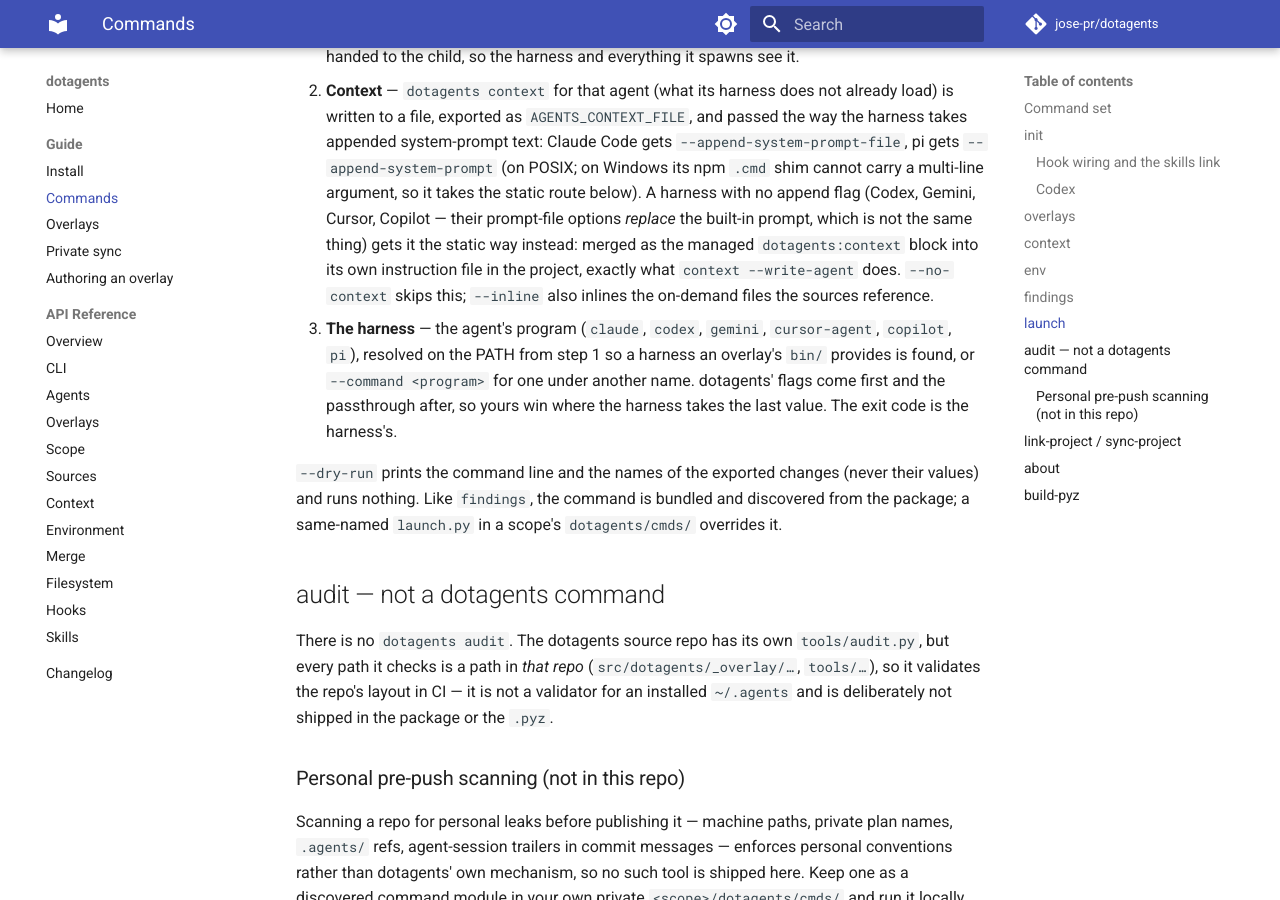
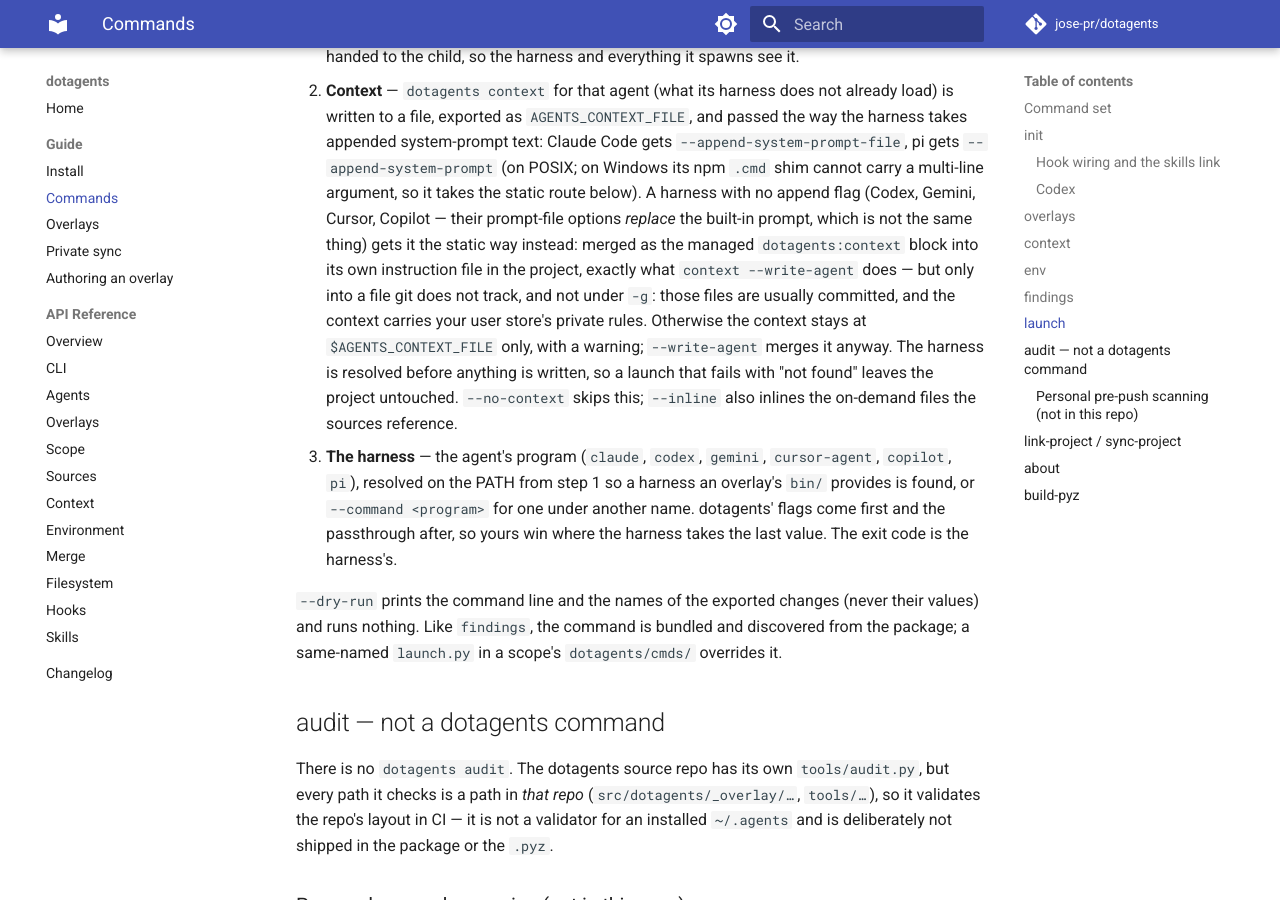
Before and after one commit to jose-pr/dotagents, an MkDocs documentation site: the page built from docs/guide/commands.md, in a window 1280 px wide and 900 px high, scrolled down 6622 px. Built offline with MkDocs 1.6.1 and Material for MkDocs 9.7.7, drawn with Linux system fonts in a browser that asks for light colours; comment, search, counter and statistics services are not loaded; some of the changed text lies outside the part shown.

Commit message:
docs: when launch merges the context into an instruction file

```diff
--- a/docs/guide/commands.md
+++ b/docs/guide/commands.md
@@ -150,7 +150,8 @@ dotagents context --write-agent --agents codex # merge a managed block into <pro
 
 - `[output]` — positional destination. Default `-` (stdout); a path writes that file.
 - `--write-agent` — merge the context into each agent's own instruction file under
-  the project root, as a managed `dotagents:context` block refreshed in place:
+  the project root (not with `-g`), as a managed `dotagents:context` block refreshed
+  in place:
   Claude `.claude/CLAUDE.md`, Codex `AGENTS.md`, Gemini `GEMINI.md`, Cursor
   `.cursorrules`, Copilot `.github/copilot-instructions.md`, pi
   `.pi/APPEND_SYSTEM.md` (the file pi appends to its system prompt), Antigravity
@@ -285,8 +286,13 @@ What happens, in order:
    Cursor, Copilot — their prompt-file options *replace* the built-in prompt, which
    is not the same thing) gets it the static way instead: merged as the managed
    `dotagents:context` block into its own instruction file in the project, exactly
-   what `context --write-agent` does. `--no-context` skips this; `--inline` also
-   inlines the on-demand files the sources reference.
+   what `context --write-agent` does — but only into a file git does not track, and
+   not under `-g`: those files are usually committed, and the context carries your
+   user store's private rules. Otherwise the context stays at `$AGENTS_CONTEXT_FILE`
+   only, with a warning; `--write-agent` merges it anyway. The harness is resolved
+   before anything is written, so a launch that fails with "not found" leaves the
+   project untouched. `--no-context` skips this; `--inline` also inlines the
+   on-demand files the sources reference.
 3. **The harness** — the agent's program (`claude`, `codex`, `gemini`,
    `cursor-agent`, `copilot`, `pi`), resolved on the PATH from step 1 so a harness an
    overlay's `bin/` provides is found, or `--command <program>` for one under
```
Also changed, not shown: CHANGELOG.md (+7 -0 lines).
